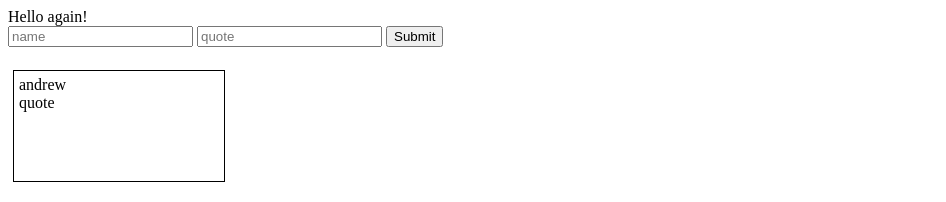
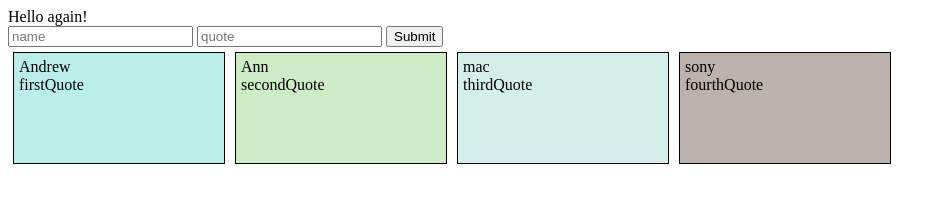
Before and after one commit to AndriiRovenko/notes, a website: page index.html in a window 1280 px wide. Shown: the whole page, without its empty margins (0-946 px from the left). Drawn offline with Linux system fonts and the light colour scheme.

Commit message:
Create and Read

```diff
--- a/index.html
+++ b/index.html
@@ -1,8 +1,37 @@
+
 <!DOCTYPE html>
 <html lang="en">
 <head>
 	<meta charset="UTF-8">
 	<link rel="stylesheet" type="text/css" href="style.css">
+	<style>
+		.quote {
+  border: 1px solid #000000;
+  margin: 5px;
+  padding: 5px;
+  width: 200px;
+  height: 100px;
+  float: left;
+  overflow: scroll;
+}
+
+		#_0{
+			background-color: #b9eee9;
+		}
+
+		#_1{
+			background-color: #cdebc4;
+		}
+
+		#_2{
+			background-color: #d4eeea;
+		}
+
+		#_3{
+			background-color: #bbb1ad;
+		}
+
+	</style>
 	<title>FirstDocument</title>
 </head>
 <body>
@@ -13,11 +42,25 @@
 		<button type="submit">Submit</button>
 	</form>
 
-	<br>
-	<div class="quote" background-color="#fafafa">
-		andrew<br>
-		quote
-	</div>
+		<div class="quote" id="_0">
+			Andrew<br>
+			firstQuote
+		</div>
+
+		<div class="quote" id="_1">
+			Ann<br>
+			secondQuote
+		</div>
+
+		<div class="quote" id="_2">
+			mac<br>
+			thirdQuote
+		</div>
+
+		<div class="quote" id="_3">
+			sony<br>
+			fourthQuote
+		</div>
 
 </body>
 </html>
```
Also changed, not shown: backup/index.html (added, +23 -0 lines), server.js (+106 -34 lines), 1 other file.
